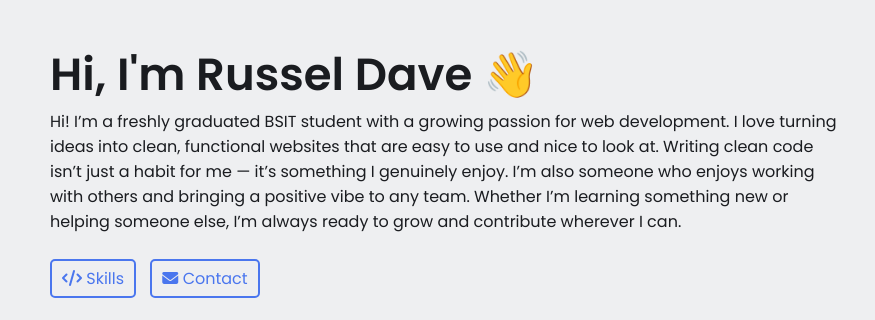
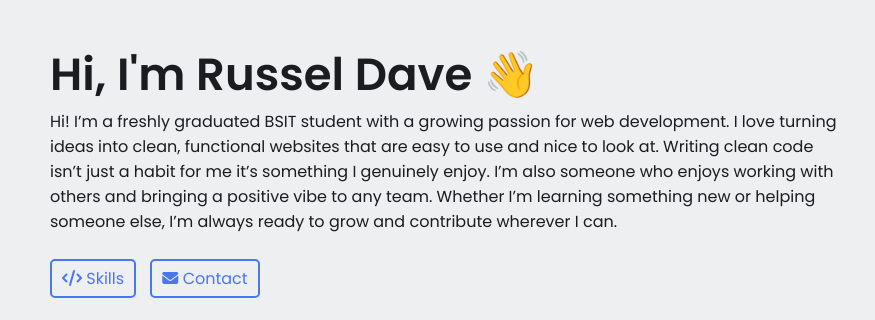
Before and after one commit to russeldave/Dave, a plain HTML site: page index.html in a window 1280 px wide. Shown: the part 89-409 px from the top of the page, 0-875 px from the left. Drawn offline with Linux system fonts and the light colour scheme.

Commit message:
Fix HTML encoding issues in index.html

```diff
--- a/index.html
+++ b/index.html
@@ -43,7 +43,7 @@
     <section class="hero-section">
       <div class="text">
         <h2>Hi, I'm Russel Dave 👋</h2>
-        <p-1>Hi! I’m a freshly graduated BSIT student with a growing passion for web development. I love turning ideas into clean, functional websites that are easy to use and nice to look at. Writing clean code isn’t just a habit for me — it’s something I genuinely enjoy.</p-1>
+        <p-1>Hi! I’m a freshly graduated BSIT student with a growing passion for web development. I love turning ideas into clean, functional websites that are easy to use and nice to look at. Writing clean code isn’t just a habit for me it’s something I genuinely enjoy.</p-1>
         <p-2>I’m also someone who enjoys working with others and bringing a positive vibe to any team. Whether I’m learning something new or helping someone else, I’m always ready to grow and contribute wherever I can.</p-2>
         <div class="links">
           <a href="#skills">
```
